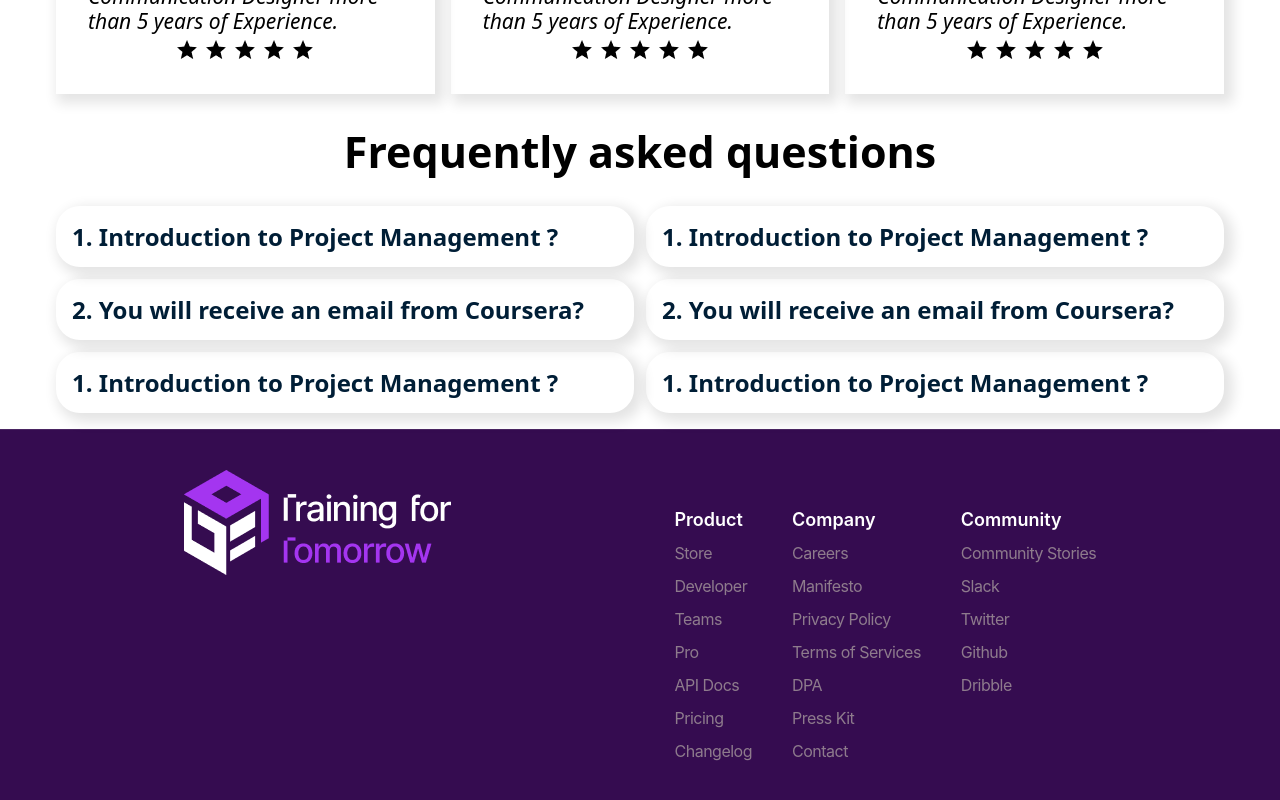
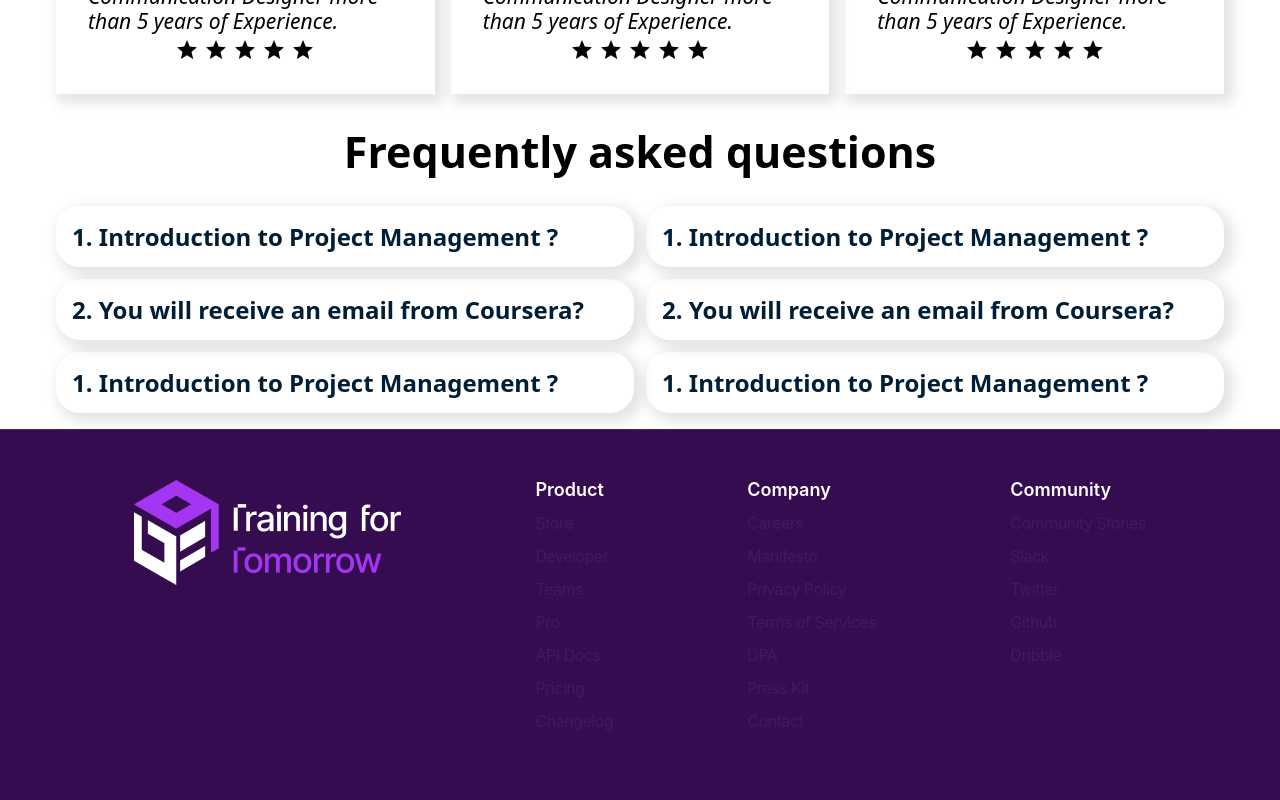
Before and after one commit to MrSohaibAhmed/tft-web, a React (Vite) app: page /course in a window 1280 px wide. Shown: the part 3472-4272 px from the top of the page. Built offline with nearby package versions, Linux system fonts and the light colour scheme.

Commit message:
About Us and Modified footer code
Create a About section and also make change the footer

```diff
--- /dev/null
+++ b/src/components/About/About.jsx
@@ -0,0 +1,68 @@
+//import React from 'react';
+import "./about.css";
+import Bell from "../../assets/images/bell.png";
+import Link from "../../assets/images/linkdin.png";
+
+function About() {
+    return (
+        <>
+            <section>
+                <div className="about-section">
+                    <div className='Menu-of-About'>
+                        <ul>
+                            <li className="button-color">About</li>
+                            <li>Outcomes</li>
+                            <li>Courses</li>
+                            <li>Testimonials</li>
+                        </ul>
+                    </div>
+                    <hr style={{
+                        border: "3px solid #E0E0E0", marginTop: "12px",
+                    }} />
+                    <div>
+                        {/* First Part */}
+                        <div className="one-part">
+                            <h1 className="heading-style">What you&apos;ll learn</h1>
+                            <div className="one-part-section">
+                                <ul>
+                                    <li>Apply your skills to projects and build a portfolio that showcases your proficiency to employers while preparing for the CAPM certification exam.</li>
+                                    <li>Incorporate Agile concepts of adaptive planning, iterative development, and continuous improvement leading to early deliveries and customer value.</li>
+                                    <li>Master the most up-to-date concepts, tools, principles, and language project managers use in their daily roles.</li>
+                                    <li>Track and manage projects, including addressing difficult client situations and how activities shift throughout the project management lifecycle.</li>
+                                </ul>
+                            </div>
+                        </div>
+                        {/* Second Part */}
+                        <div className="second-part">
+                            <h1 className="heading-style">Skills you&apos;ll gain</h1>
+                            <ul>
+                                <li>Project Management</li>
+                                <li>Team</li>
+                                <li>System Administration</li>
+                                <li>Notion</li>
+                            </ul>
+                        </div>
+                        {/* Third Part */}
+                        <div className="third-part">
+                            <h1 className="heading-style">Details to know</h1>
+                            <div className="third-part-section">
+                                <div className="third-one">
+                                    <img src={Link} alt="LinkedIn" />
+                                    <h3>Shareable Certificate</h3>
+                                    <h6>Add to your LinkedIn profile</h6>
+                                </div>
+                                <div className="third-second">
+                                    <img src={Bell} alt="Bell" />
+                                    <h3>Recently updated!</h3>
+                                    <h6>February 2024</h6>
+                                </div>
+                            </div>
+                        </div>
+                    </div>
+                </div>
+            </section>
+        </>
+    );
+}
+
+export default About;
--- /dev/null
+++ b/src/components/About/about.css
@@ -0,0 +1,123 @@
+.about-section {
+  width: 90%;
+  margin-left: 40px;
+  height: auto;
+}
+
+.Menu-of-About {
+  width: 100%;
+  margin-top: 20px;
+}
+
+.Menu-of-About ul {
+  display: flex;
+  gap: 40px;
+  padding: 0;
+  margin: 0;
+  list-style: none;
+  line-height: 20px;
+  color: #454545;
+  cursor: pointer;
+}
+
+.button-color {
+  background-color: #591785;
+  color: #FFFFFF;
+  padding: 4px;
+  border-radius: 5px;
+  border: 1px solid transparent;
+}
+
+.one-part {
+  width: 100%;
+  display: flex;
+  flex-direction: column;
+  flex-wrap: wrap;
+}
+
+.heading-style {
+  font-family: Inter, sans-serif;
+  font-size: 25px;
+  font-weight: 600;
+  line-height: 20px;
+  color: #001E36;
+  margin-top: 20px;
+}
+
+.one-part-section {
+  display: flex;
+  gap: 20px;
+  line-height: 20px;
+  width: 100%;
+  padding-bottom: 30px;
+  flex-wrap: wrap;
+}
+
+.one-part-section ul {
+  list-style-type: disc;
+  color: #000000;
+}
+
+.one-part-section li {
+  margin-top: 20px;
+  font-family: 'Inter', sans-serif;
+  text-align: left;
+}
+
+.second-part {
+  width: 100%;
+}
+
+.second-part h1 {
+  margin-bottom: 20px;
+}
+
+.second-part ul {
+  display: flex;
+  gap: 20px;
+  padding: 0;
+  margin: 0;
+  list-style: none;
+  flex-wrap: wrap;
+}
+
+.second-part li {
+  background-color: #EBEBEB;
+  color: #000000;
+  border-radius: 8px;
+  padding: 7px;
+  margin-right: 5px;
+}
+
+.third-part-section {
+  margin-top: 20px;
+  display: flex;
+  align-items: flex-start;
+  gap: 20px;
+  flex-wrap: wrap;
+}
+
+.third-one, .third-second {
+  text-align: left;
+}
+
+@media (max-width: 768px) {
+  .Menu-of-About ul {
+      flex-direction: column;
+      gap: 10px;
+  }
+
+  .one-part-section {
+      flex-direction: column;
+      width: 100%;
+  }
+/*
+  .second-part ul {
+      flex-wrap: wrap;
+  } */
+
+  /* .third-part-section {
+      flex-direction: column;
+      gap: 10px;
+  } */
+}
--- a/src/components/Footer/Footer.jsx
+++ b/src/components/Footer/Footer.jsx
@@ -1,25 +1,65 @@
-import React from 'react'
-import "./footer.css";
-import Img from "../../assets/logo.png";
-import MyCollapse from '../Collapse';
+import  { useState } from 'react';
+import './footer.css';
+import Img from '../../assets/logo.png';
 
 const Footer = () => {
+  const [activeIndex, setActiveIndex] = useState(null);
+
+  const handleAccordionToggle = (index) => {
+    setActiveIndex(activeIndex === index ? null : index);
+  };
+
   return (
-    <>
     <footer>
       <div className="footer">
-        <div className='main-footer-part'>
-        <div className="footer-logo">
-       <img src={Img} alt="" />
+        <div className="main-footer-part">
+          <div className="footer-logo">
+            <img src={Img} alt="Logo" />
+          </div>
+
+          <div
+            className={`footer-content ${activeIndex === 0 ? 'active' : ''}`}
+            onClick={() => handleAccordionToggle(0)}
+          >
+            <h3>Product</h3>
+            <p>Store</p>
+            <p>Developer</p>
+            <p>Teams</p>
+            <p>Pro</p>
+            <p>API Docs</p>
+            <p>Pricing</p>
+            <p>Changelog</p>
+          </div>
+
+          <div
+            className={`footer-content ${activeIndex === 1 ? 'active' : ''}`}
+            onClick={() => handleAccordionToggle(1)}
+          >
+            <h3>Company</h3>
+            <p>Careers</p>
+            <p>Manifesto</p>
+            <p>Privacy Policy</p>
+            <p>Terms of Services</p>
+            <p>DPA</p>
+            <p>Press Kit</p>
+            <p>Contact</p>
+          </div>
+
+          <div
+            className={`footer-content ${activeIndex === 2 ? 'active' : ''}`}
+            onClick={() => handleAccordionToggle(2)}
+          >
+            <h3>Community</h3>
+            <p>Community Stories</p>
+            <p>Slack</p>
+            <p>Twitter</p>
+            <p>Github</p>
+            <p>Dribble</p>
+          </div>
         </div>
-        {/*Here is the collapse*/}
-        <MyCollapse/>
+      </div>
+    </footer>
+  );
+};
 
-</div>
-        </div>
-    </footer>
-    </>
-  )
-}
-
-export default Footer
+export default Footer;
--- a/src/components/Footer/footer.css
+++ b/src/components/Footer/footer.css
@@ -1,16 +1,13 @@
-/*CSS for footer component*/
-.footer{
+/* Existing styles */
+.footer {
     width: 100%;
     height: 439px;
-    top: 3155px;
     gap: 0px;
-    border: 1px 0px 0px 0px;
-    opacity: 0px;
     background-color: #350C50;
-    border: 1px 0px 0px 0px;
     border-top: 1px solid #FFFFFF1A;
   }
-    .main-footer-part{
+
+  .main-footer-part {
     margin-top: 20px;
     display: flex;
     align-items: flex-start;
@@ -18,11 +15,62 @@
     flex-direction: row;
     padding-top: 30px;
   }
-    .footer-logo{
+
+  .footer-logo {
     width: 267px;
     height: 105px;
-    top: 35px;
-    left: 90px;
     gap: 0px;
-    opacity: 0px;
   }
+
+  .footer-content h3 {
+    color: #FFFFFF;
+    font-family: Inter;
+    font-size: 18px;
+    font-weight: 600;
+    line-height: 20px;
+    text-align: left;
+  }
+
+  .footer-content p {
+    color: #FFFFFF1A;
+    font-family: Inter;
+    font-size: 16px;
+    font-weight: 400;
+    line-height: 20px;
+    letter-spacing: -0.5px;
+    opacity: 60%;
+    margin-top: 13px;
+  }
+
+  /* Media queries for smaller screens */
+@media (max-width: 768px) {
+    .main-footer-part {
+      flex-direction: column;
+      align-items: center;
+    }
+
+    .footer-content {
+      width: 100%;
+      background-color: white;
+      color: #000000;
+      margin-top: 20px;
+      padding: 20px;
+      text-align: center;
+      border-radius: 8px;
+      box-shadow: 0 2px 4px rgba(0, 0, 0, 0.1);
+    }
+
+    .footer-content h3 {
+      cursor: pointer;
+      color: #000000;
+    }
+
+    .footer-content p {
+      display: none;
+      color: #000000;
+    }
+
+    .footer-content.active p {
+      display: block;
+    }
+  }
```
Also changed, not shown: src/assets/images/bell.png (added), src/assets/images/linkdin.png (added). Lines whose indentation alone changed are shown as unchanged.
